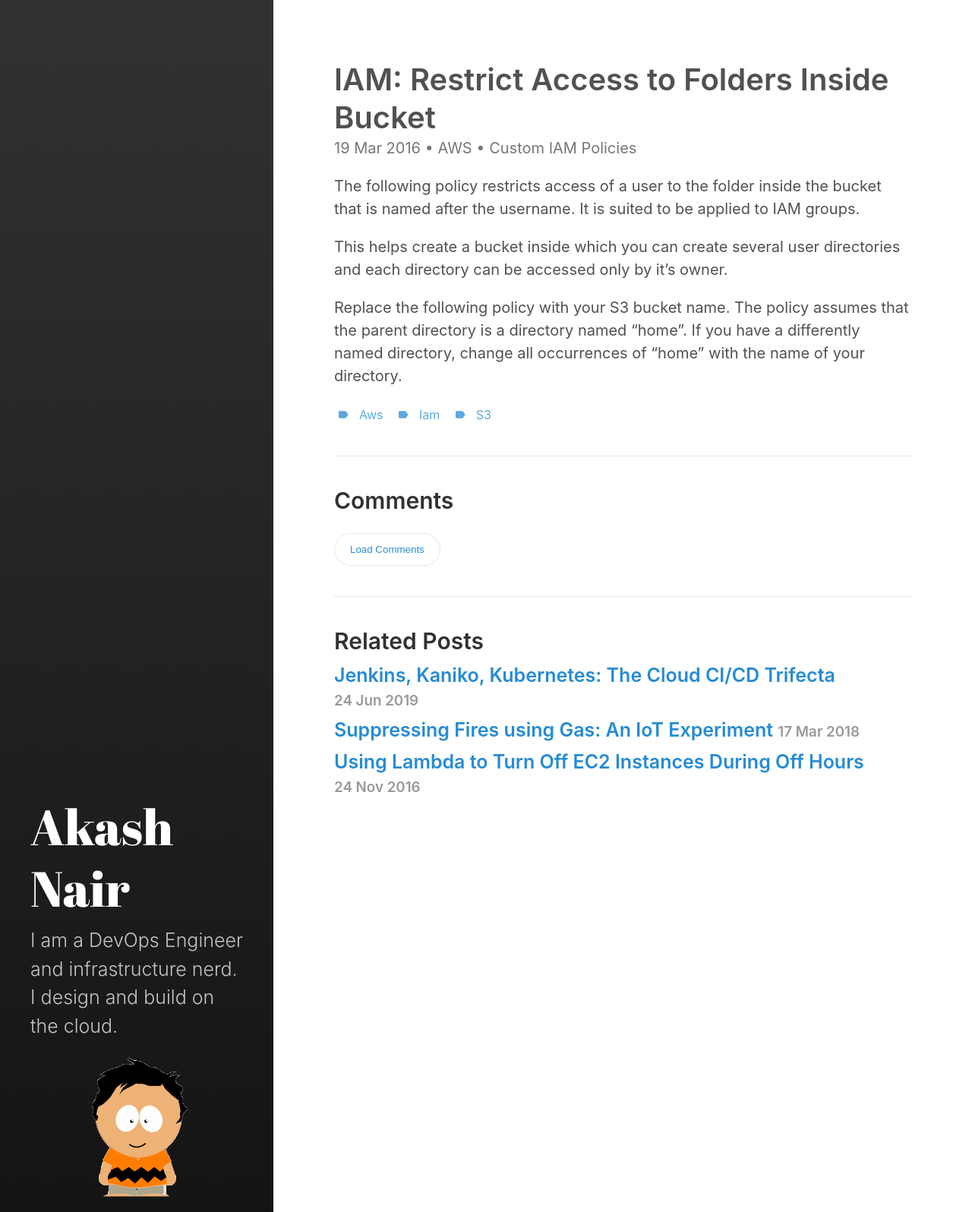
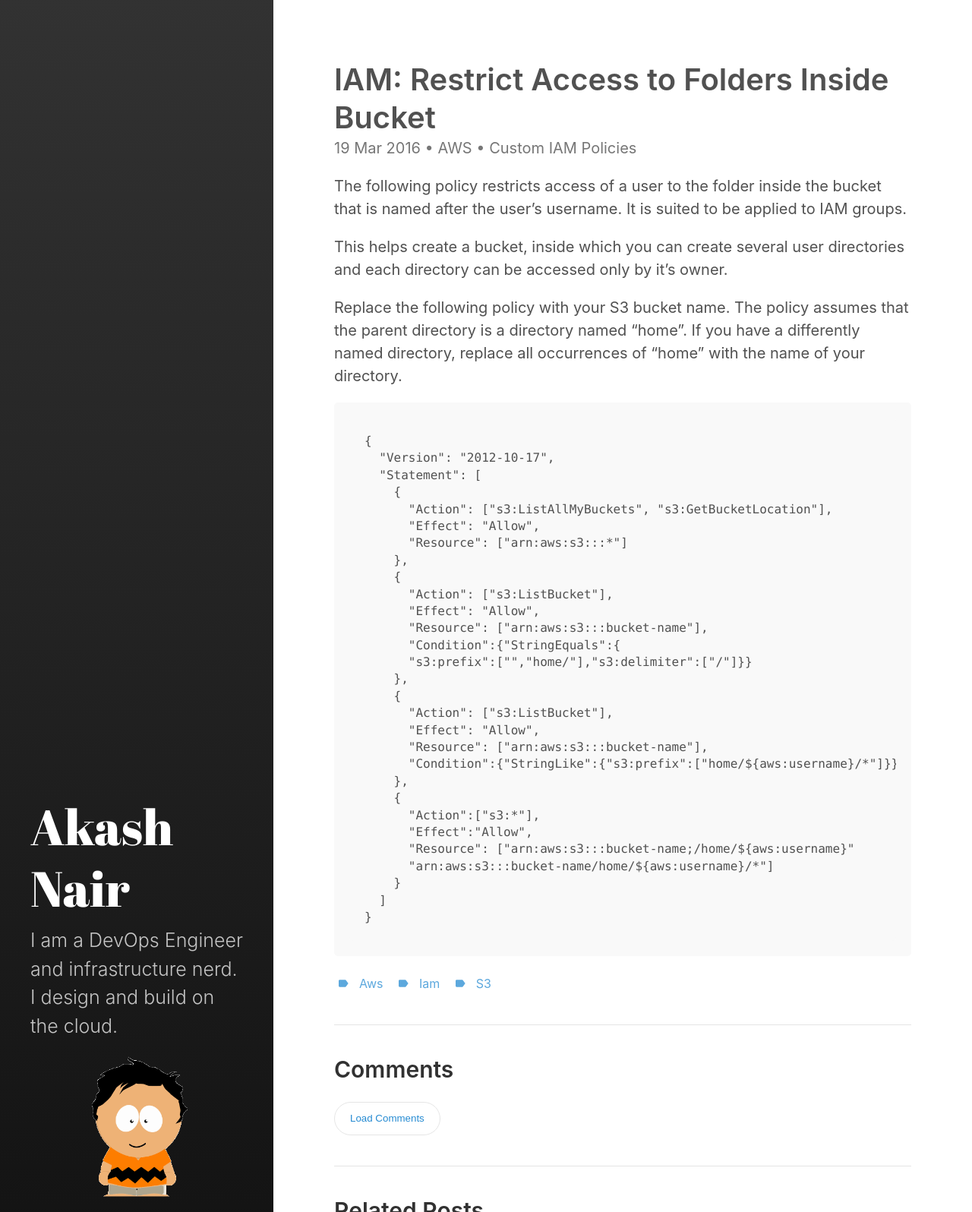
Before and after one commit to slashr/slashr.github.io, a Jekyll site: the page built from _posts/2016-03-19-iam-restrict-bucket-access-by-username.md, in a window 1280 px wide, cut to the strip 0-1596 px from the top of the page. Shown: the whole strip at 76% size. Built offline with Jekyll 4.4.1, drawn with Linux system fonts in a browser that asks for light colours.

Commit message:
Updated Policy

````diff
--- a/_posts/2016-03-19-iam-restrict-bucket-access-by-username.md
+++ b/_posts/2016-03-19-iam-restrict-bucket-access-by-username.md
@@ -4,7 +4,6 @@
 date: 2016-03-19T18:52:39+00:00
 author: Akash
 layout: post
-guid: http://blog.skywide.in/?p=467
 permalink: /iam-restrict-bucket-access-by-username/
 categories:
   - AWS
@@ -14,8 +13,40 @@
   - iam
   - s3
 ---
-The following policy restricts access of a user to the folder inside the bucket that is named after the username. It is suited to be applied to IAM groups.
+The following policy restricts access of a user to the folder inside the bucket that is named after the user's username. It is suited to be applied to IAM groups.
 
-This helps create a bucket inside which you can create several user directories and each directory can be accessed only by it&#8217;s owner.
+This helps create a bucket, inside which you can create several user directories and each directory can be accessed only by it's owner.
 
-Replace the following policy with your S3 bucket name. The policy assumes that the parent directory is a directory named &#8220;home&#8221;. If you have a differently named directory, change all occurrences of &#8220;home&#8221; with the name of your directory.
+Replace the following policy with your S3 bucket name. The policy assumes that the parent directory is a directory named "home". If you have a differently named directory, replace all occurrences of "home" with the name of your directory.
+
+```
+{
+  "Version": "2012-10-17",
+  "Statement": [
+    {
+      "Action": ["s3:ListAllMyBuckets", "s3:GetBucketLocation"],
+      "Effect": "Allow",
+      "Resource": ["arn:aws:s3:::*"]
+    },
+    {
+      "Action": ["s3:ListBucket"],
+      "Effect": "Allow",
+      "Resource": ["arn:aws:s3:::bucket-name"],
+      "Condition":{"StringEquals":{
+      "s3:prefix":["","home/"],"s3:delimiter":["/"]}}
+    },
+    {
+      "Action": ["s3:ListBucket"],
+      "Effect": "Allow",
+      "Resource": ["arn:aws:s3:::bucket-name"],
+      "Condition":{"StringLike":{"s3:prefix":["home/${aws:username}/*"]}}
+    },
+    {
+      "Action":["s3:*"],
+      "Effect":"Allow",
+      "Resource": ["arn:aws:s3:::bucket-name;/home/${aws:username}"
+      "arn:aws:s3:::bucket-name/home/${aws:username}/*"]
+    }
+  ]
+}
+```
````
